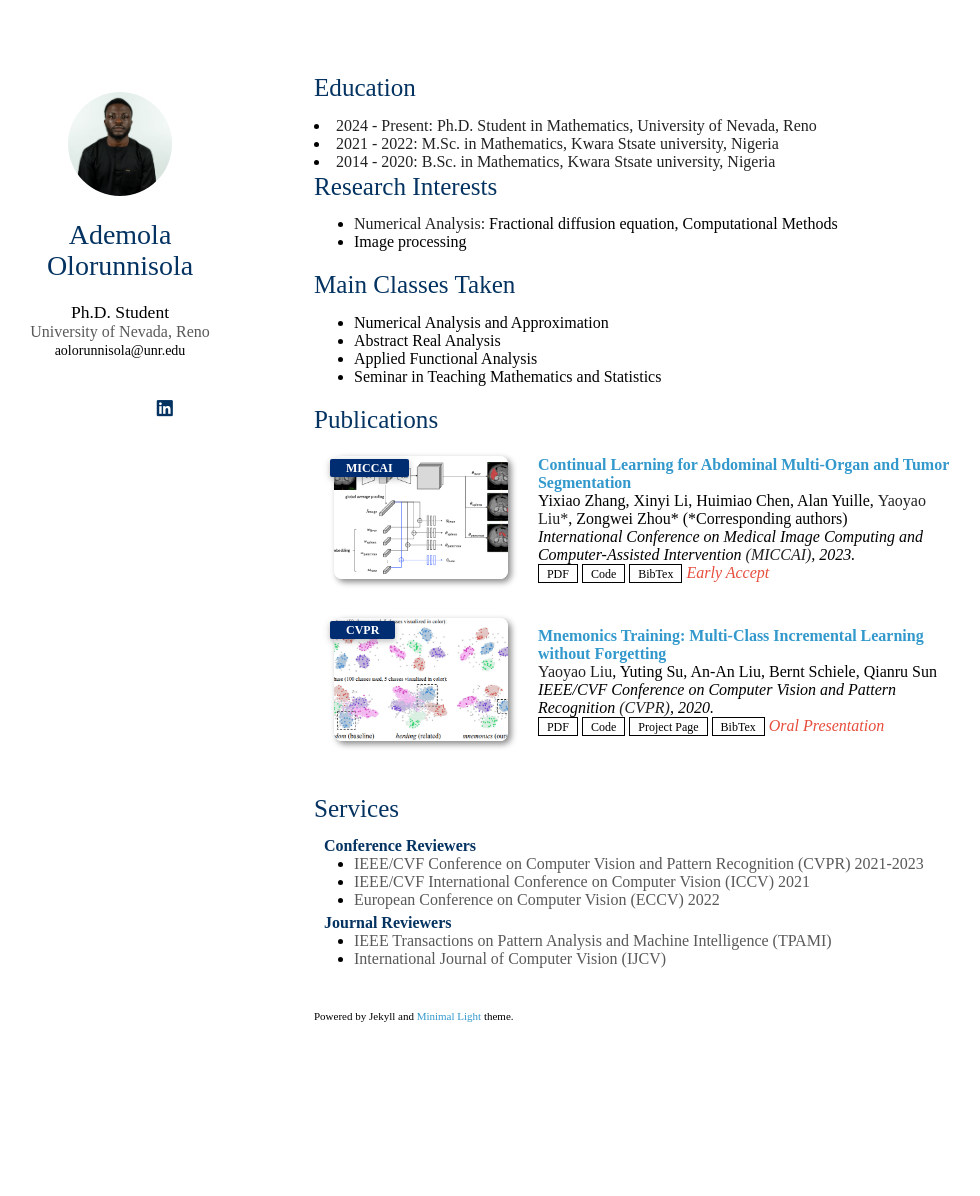
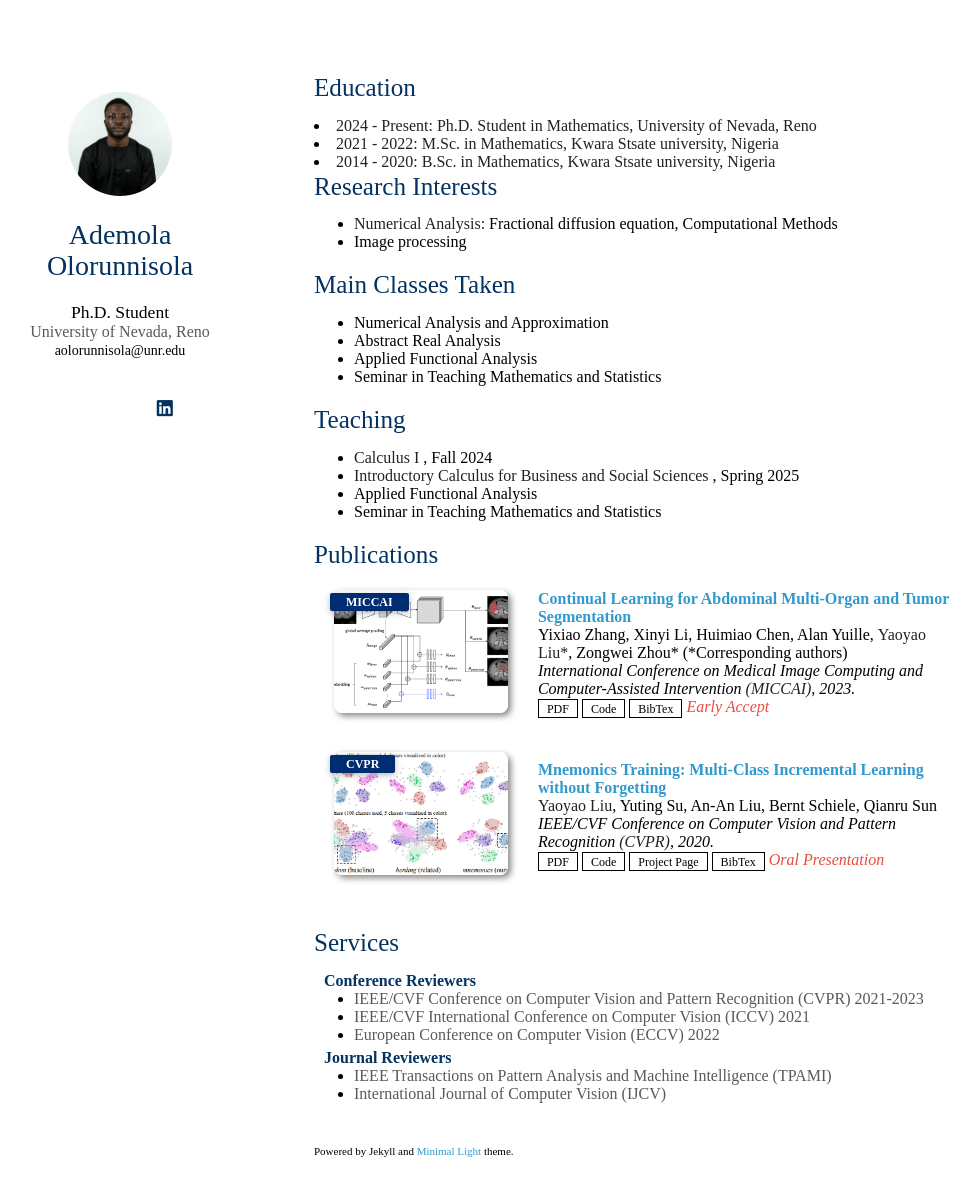
Before and after one commit to Ademola-Olorunnisola/Ademola-Olorunnisola.github.io, a Jekyll site: the page index.html, which Jekyll copies as it is, in a window 1280 px wide and 1229 px high. Shown: the top 1196 px of the window, without its empty margins (156-1136 px from the left). Built offline with Jekyll 4.4.1, drawn with Linux system fonts in a browser that asks for light colours; nearby versions of some CDN libraries; a style sheet for code colours, icons or effects is not loaded.

Commit message:
Update index.html

```diff
--- a/index.html
+++ b/index.html
@@ -111,6 +111,25 @@
           </li>
           <li>
             Abstract Real Analysis
+          </li>
+          <li>
+            Applied Functional Analysis
+          </li>
+          <li>
+            Seminar in Teaching Mathematics and Statistics
+          </li>
+        </ul>
+
+        </ul>
+
+        <h2 id="teaching">Teaching</h2>
+
+        <ul>
+          <li>
+            <strong> Calculus I </strong>, Fall 2024
+          </li>
+          <li>
+            <strong> Introductory Calculus for Business and Social Sciences </strong>, Spring 2025
           </li>
           <li>
             Applied Functional Analysis
```
